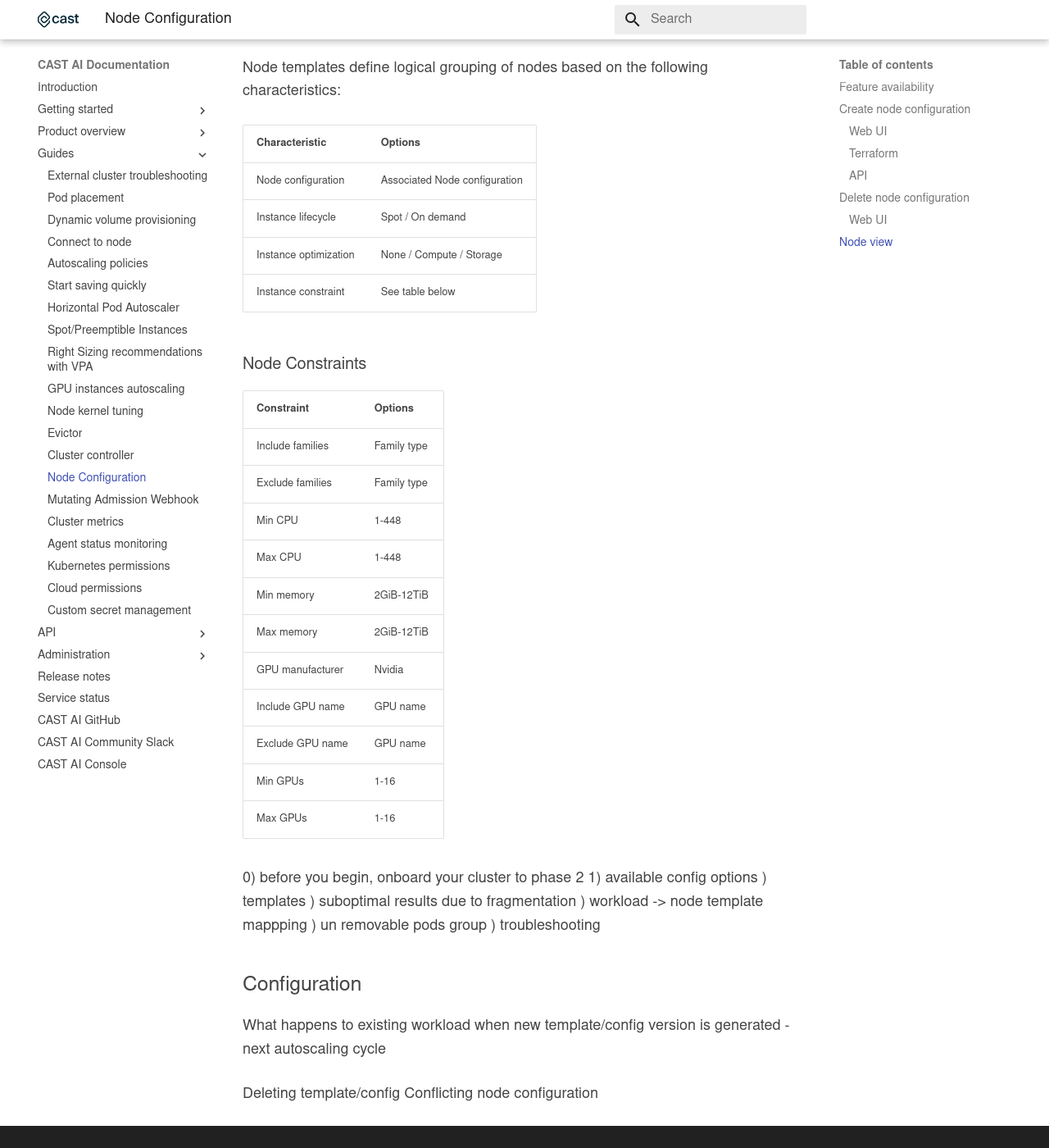
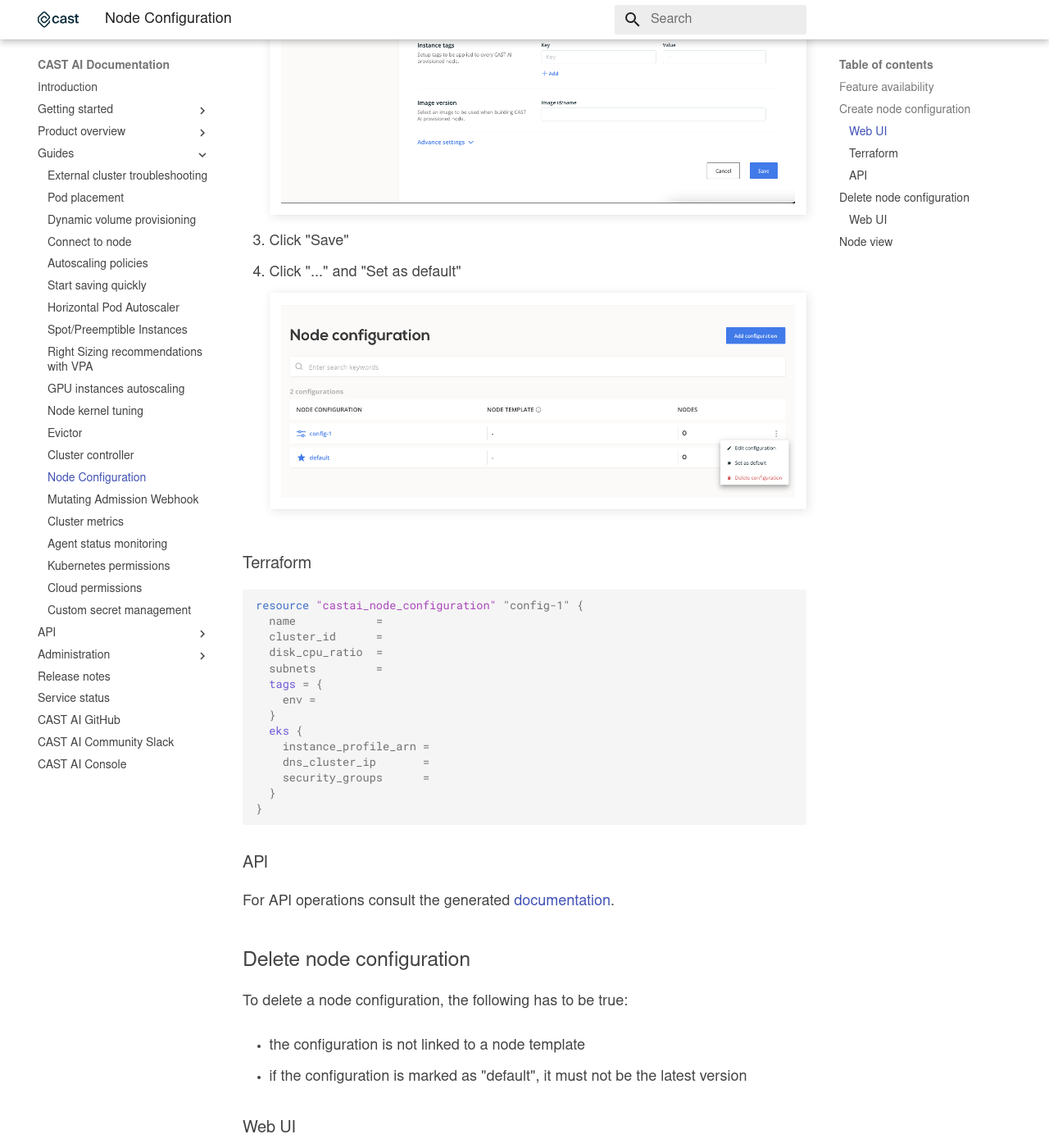
Before and after one commit to castai/docs, an MkDocs documentation site: the page built from docs/guides/node-configuration.md, in a window 1280 px wide and 1400 px high, scrolled down 2836 px. Shown: the whole window at 82% size. Built offline with MkDocs 1.6.1 and Material for MkDocs 9.7.7, drawn with Linux system fonts in a browser that asks for light colours; some web fonts are replaced; some of the changed text lies outside the part shown.

Commit message:
Add screenshots

````diff
--- a/docs/guides/node-configuration.md
+++ b/docs/guides/node-configuration.md
@@ -13,16 +13,18 @@
 
 The list of supported configuration parameters:
 
-| Configuration | Options |
-|----------|-----------|
-| Root volume ration | CPU to storage (GiB) ratio |
-| Subnets  | Subnet IDs for CAST AI provisioned nodes |
-| Security groups  | Security group IDs for CAST AI provisioned nodes |
-| Instance profile ARN  |  Instance profile ARN for CAST AI provisioned nodes  |
-| Instance tags   | Tags for CAST AI provisioned nodes |
-| Image version   | Image to be used when building CAST AI provisioned node |
-| Dns-cluster-ip   | Override the IP address to be used for DNS queries within the cluster |
-| SSH key   | Base64 encoded public key or AWS key ID |
+| Configuration | Options | Default |
+|---------------|---------|---------|
+| Root volume ration | CPU to storage (GiB) ratio | 1 CPU : 5 GiB |
+| Subnets  | Subnet IDs for CAST AI provisioned nodes | Inferred |
+| Security groups  | Security group IDs for CAST AI provisioned nodes | Inferred |
+| Instance profile ARN  |  Instance profile ARN for CAST AI provisioned nodes  | Inferred |
+| Instance tags   | Tags for CAST AI provisioned nodes | [] |
+| Image version   | Image to be used when building CAST AI provisioned node | Inferred |
+| Dns-cluster-ip   | Override the IP address to be used for DNS queries within the cluster | Inferred |
+| SSH key   | Base64 encoded public key or AWS key ID | "" |
+
+By default values are either inferred from the cluster (subnets, security groups...) or a generic value is applied.
 
 ## Create node configuration
 
@@ -37,30 +39,51 @@
 
 ### Web UI
 
-TODO: screenshot
-
 In the cluster view a new tab "Node configuration" has been created.
 Here you can view and manage node configurations.
 
-1) Use the button "Add configuration"
-2) Name your configuration and fill in your values
-3) Click "Save"
-4) Click "..." and "Set as default"
+![](node-config/node-config.png)
 
+ 1. Use the button "Add configuration"
+
+    ![](node-config/node-config-create-1.png)
+
+ 2. Name your configuration and fill in your values
+
+    ![](node-config/node-config-create-2.png)
+
+ 3. Click "Save"
+
+ 4. Click "..." and "Set as default"
+
+    ![](node-config/node-config-create-3.png)
 
 ### Terraform
 
-TODO:
+```hcl
+resource "castai_node_configuration" "config-1" {
+  name   		  =
+  cluster_id      =
+  disk_cpu_ratio  =
+  subnets   	  =
+  tags = {
+    env =
+  }
+  eks {
+	instance_profile_arn =
+    dns_cluster_ip       =
+	security_groups      =
+  }
+}
+```
 
 ### API
 
-TODO:
-
-
+For API operations consult the generated [documentation](https://api.cast.ai/v1/spec/#/NodeConfigurationAPI).
 
 ## Delete node configuration
 
-To delete a node configuration, the following has to true:
+To delete a node configuration, the following has to be true:
 
 * the configuration is not linked to a node template
 * if the configuration is marked as "default", it must not be the latest version
@@ -68,77 +91,12 @@
 ### Web UI
 
 In the node configuration view, click "..." of the configuration you wish to delete
-and then "Delete configuration.
+and then "Delete configuration".
+
+![](node-config/node-config-delete.png)
 
 ## Node view
 
-View node list with applied node configuration + filter nodes.
+In the "Nodes" tab, you can view and filter nodes based on applied node configuration:
 
-----
-
-# --- Not related ---
-
-The CAST AI autoscaler supports organizing nodes into groups of different characteristics
-and scheduling workload based on these characteristics.
-
-!!! Note ""
-    Adding nodes to groups might lead to higher workload fragmentation and lower savings
-
-
-
-
-
-## Feature availability
-
-| Provider | Supported |
-|----------|-----------|
-| AWS EKS   | Yes |
-
-## Node Templates
-
-TODO: screenshot
-
-Node templates define logical grouping of nodes based on the following characteristics:
-
-| Characteristic | Options |
-|----------|-----------|
-| Node configuration | Associated Node configuration
-| Instance lifecycle   | Spot / On demand |
-| Instance optimization   | None / Compute / Storage |
-| Instance constraint | See table below |
-
-
-### Node Constraints
-
-| Constraint | Options |
-|----------|-----------|
-| Include families   | Family type |
-| Exclude families   | Family type |
-| Min CPU   | 1-448 |
-| Max CPU   | 1-448 |
-| Min memory   | 2GiB-12TiB |
-| Max memory   | 2GiB-12TiB |
-| GPU manufacturer   | Nvidia |
-| Include GPU name   | GPU name |
-| Exclude GPU name   | GPU name |
-| Min GPUs   | 1-16 |
-| Max GPUs   | 1-16 |
-
-
-
-
-0) before you begin, onboard your cluster to phase 2
-1) available config options
-) templates
-) suboptimal results due to fragmentation
-) workload -> node template mappping
-) un removable pods group
-) troubleshooting
-
-## Configuration
-
-
-What happens to existing workload when new template/config version is generated - next autoscaling cycle
-
-Deleting template/config
-Conflicting node configuration
+![](node-config/node-config-list.png)
````
Also changed, not shown: docs/guides/node-config/node-config-create-1.png (added), docs/guides/node-config/node-config-create-2.png (added), docs/guides/node-config/node-config-create-3.png (added), docs/guides/node-config/node-config-delete.png (added), docs/guides/node-config/node-config-list.png (added), docs/guides/node-config/node-config.png (added).
